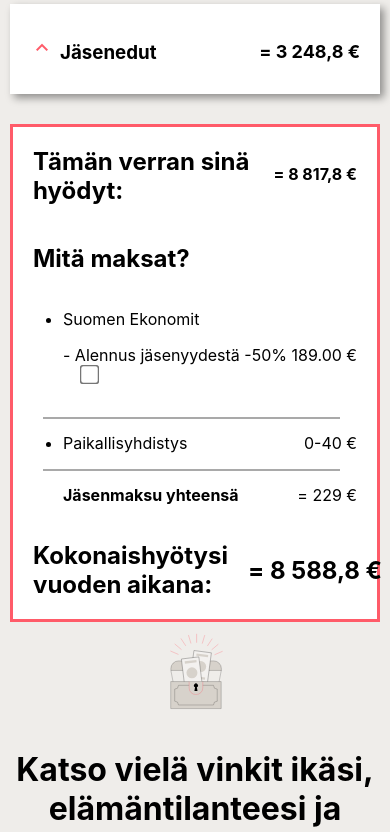
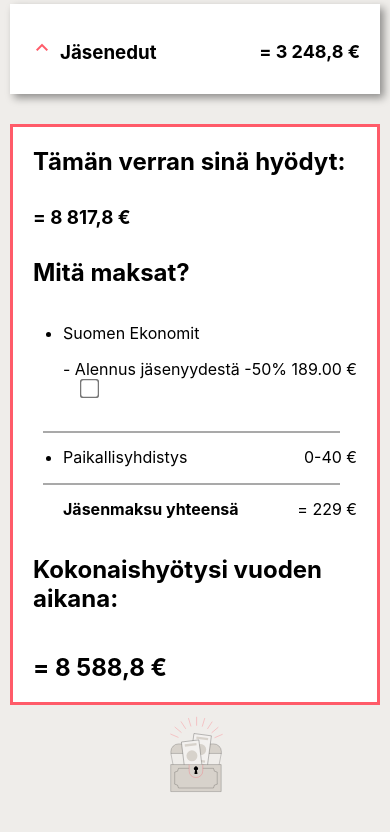
Before and after one commit to krisukrisu98/jasenpeli, a React (Create React App) app: page / in a window 390 px wide. Shown: the part 1340-2172 px from the top of the page. Built offline with nearby package versions, Linux system fonts and the light colour scheme; the HTML template or start-up script is replaced by a standard one.

Commit message:
Rivityskorjauksia 1.9

```diff
--- a/src/App.css
+++ b/src/App.css
@@ -411,6 +411,10 @@ h2 {
   white-space: nowrap;
 }
 
+.price-value2 {
+ margin-left: 20px;
+}
+
 .price-wrapper {
   display: flex;
   align-items: center;
@@ -445,6 +449,14 @@ h2 {
     padding-right: 20px;
   }
 }
+
+@media (max-width: 400px) {
+  .price-wrapper2 {
+    flex-direction: column; /* Aseta flex-suunta pystyyn */
+    align-items: flex-start; /* Vasemmalle reunalle */
+  }
+}
+
 
 .yleinen-rahallinen-etu .price-wrapper:nth-child(2)::after,
 .yleinen-rahallinen-etu .price-wrapper:nth-child(3)::after,
--- a/src/App.js
+++ b/src/App.js
@@ -521,7 +521,7 @@ setArvoToiminta(arvoToiminta);
 if (index === 0) {
   arvoAsema = "asiantuntija";
 } else if (index === 1) {
-  arvoAsema = "päälikkö";
+  arvoAsema = "päällikkö";
 } else if (index === 2) {
   arvoAsema = "johtaja";
 }else if (index === 3) {
@@ -1570,9 +1570,7 @@ setArvoAsema(arvoAsema);
          <div className='yleinen-rahallinen-etu'>
          <div className="price-wrapper2">
            <h2>Tämän verran sinä hyödyt:</h2>
-           <div className='raha-alataso'>
-           <p className="price-value">= {calculateTotalPrice().toLocaleString('fi-FI')} €</p>
-           </div>
+           <h3 className="price-value2">= {calculateTotalPrice().toLocaleString('fi-FI')} €</h3>
            </div>
            <h2>Mitä maksat?</h2>
            <div className='box-list'>
@@ -1721,7 +1719,7 @@ setArvoAsema(arvoAsema);
           className= {activeButtonAsema === 1 ? 'active' : 'inactive'}
           onClick= {() => handleAsemaButtonClick(1)}
         >
-          Päälikkö
+          Päällikkö
         </button>
         <button
           className= {activeButtonAsema === 2 ? 'active' : 'inactive'}
```
